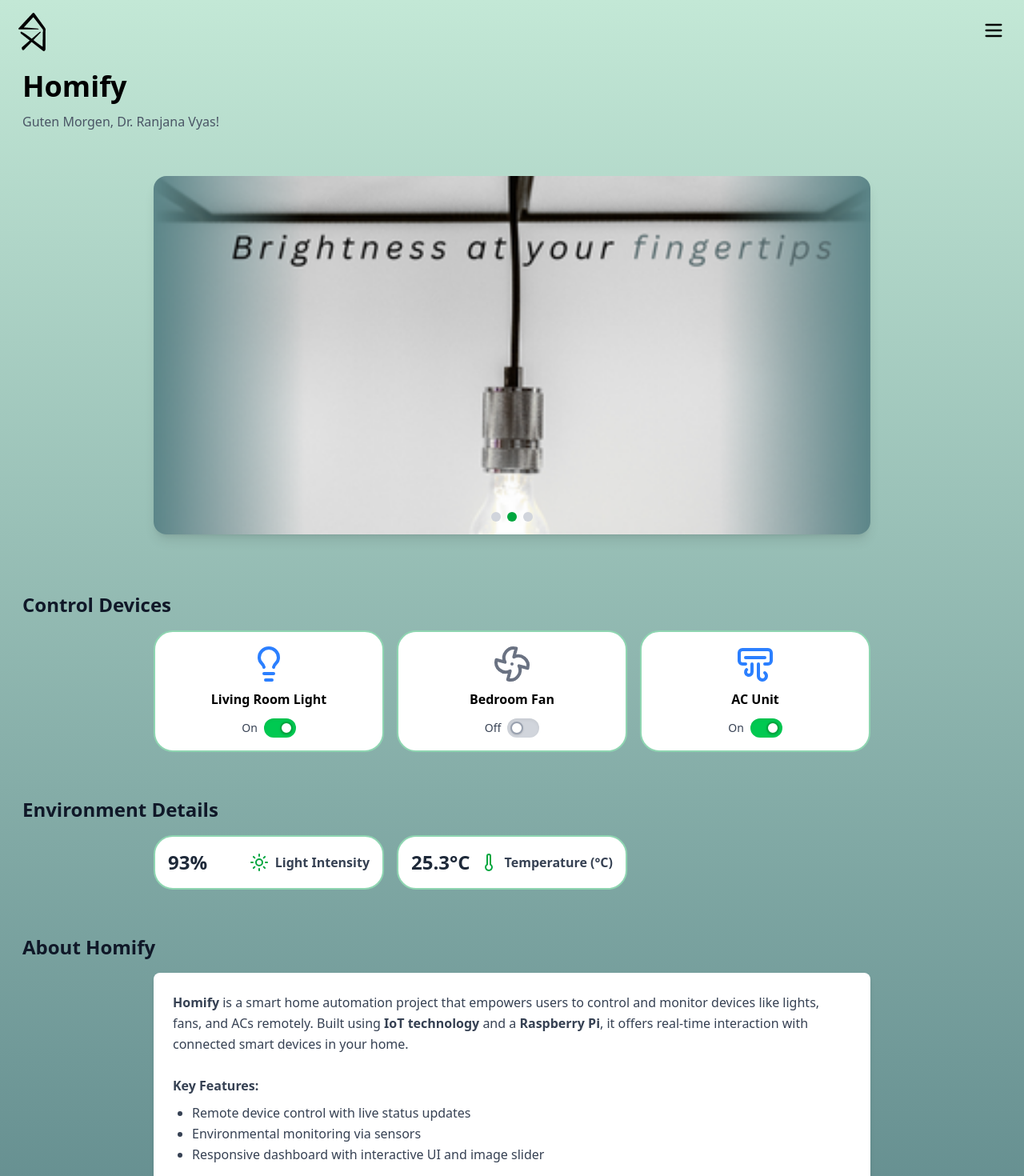
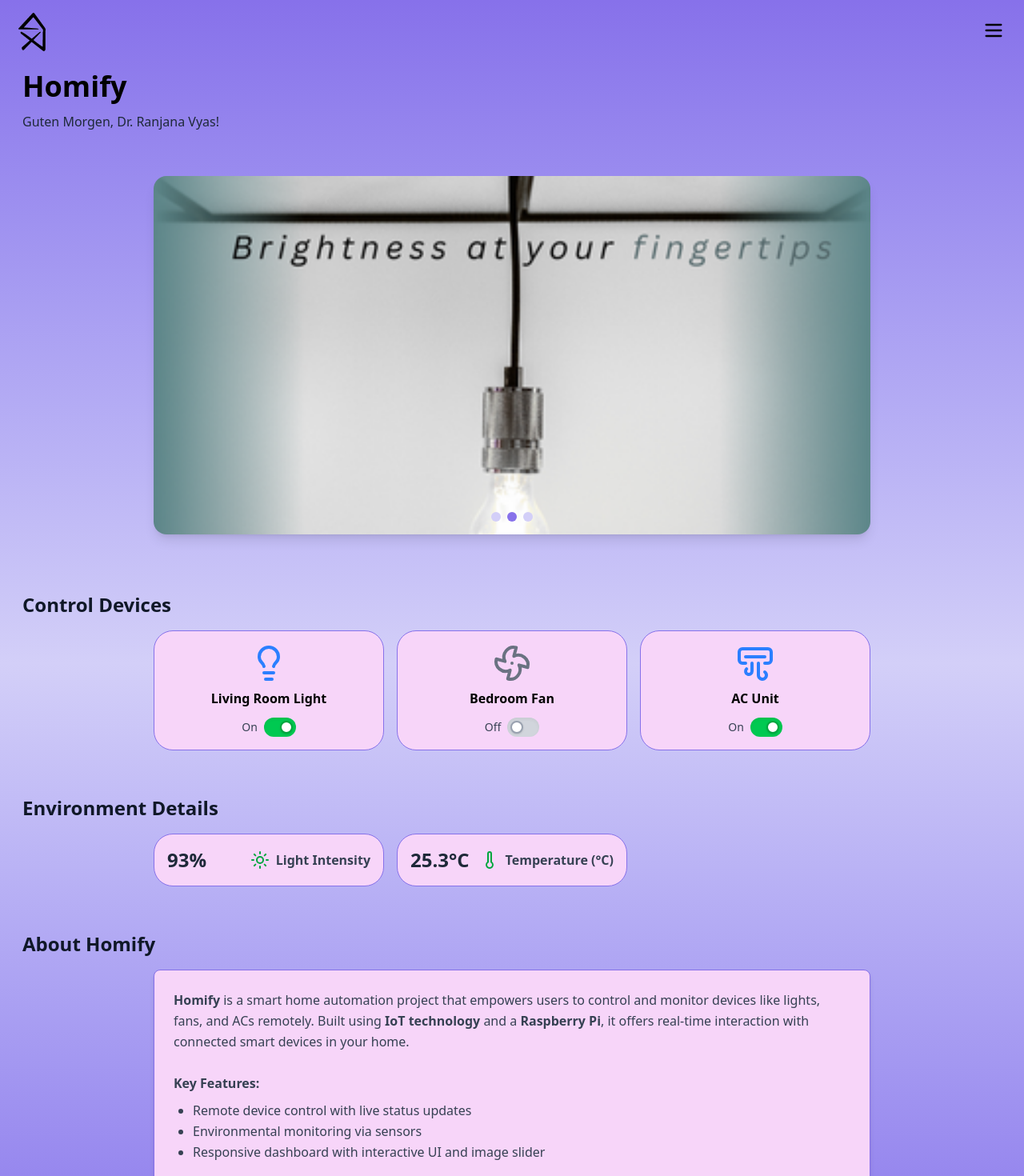
Before and after one commit to mkj-1901/homify, a React (Vite) app: page / in a window 1280 px wide. Shown: the top 1470 px of the page at 80% size. Built offline with nearby package versions, Linux system fonts and the light colour scheme.

Commit message:
Changed color

```diff
--- a/src/App.jsx
+++ b/src/App.jsx
@@ -22,7 +22,7 @@ const details = [
 
 const App = () => {
   return (
-    <div className="flex bg-gradient-to-b from-[#c3e8d6] to-[#5c8689]">
+    <div className="flex bg-gradient-to-b from-[#8771ea] via-[#d3cff8] to-[#8771ea] min-[]:h-screen relative">
       {/* Sidebar */}
       <Sidebar
         onScrollToSection={(sectionId) => {
@@ -41,7 +41,7 @@ const App = () => {
       {/* Main Content */}
       <div className="flex-1 flex flex-col items-center min-h-screen mt-16 p-6">
         <h1 className="text-4xl font-bold ml-2 w-full">Homify</h1>
-        <p className="text-gray-600 mb-6 mt-3 ml-2 w-full">
+        <p className="text-gray-800 mb-6 mt-3 ml-2 w-full">
           Guten Morgen, {userName}!
         </p>
 
@@ -72,7 +72,7 @@ const App = () => {
         <p className="text-gray-900 font-bold text-2xl mb-4 mt-8 ml-2 w-full">
           About Homify
         </p>
-        <div className="bg-white p-6 rounded-lg shadow-md w-full max-w-4xl">
+        <div className="bg-[#f7d5f9] border-1 border-[#8771ea] p-6 rounded-lg shadow-md w-full max-w-4xl">
           <p className="text-gray-700 text-base leading-relaxed">
             <strong>Homify</strong> is a smart home automation project that
             empowers users to control and monitor devices like lights, fans, and
--- a/src/components/DeviceCard.jsx
+++ b/src/components/DeviceCard.jsx
@@ -6,7 +6,7 @@ const DeviceCard = ({ device, mode = "control" }) => {
 
   if (mode === "detail") {
     return (
-      <div className="p-4 bg-[#fff] border-2 border-[#8ed5b1] rounded-3xl flex justify-between items-center w-full">
+      <div className="p-4 bg-[#f7d5f9] border-1 border-[#8771ea] rounded-3xl flex justify-between items-center w-full">
         {/* Value on the left */}
         <div className="text-left">
           <p className="text-2xl font-bold text-gray-800">{device.value !== null ? device.value : "--"}</p>
@@ -23,7 +23,7 @@ const DeviceCard = ({ device, mode = "control" }) => {
 
   // Default mode: control
   return (
-    <div className="p-4 bg-[#fff] border-2 border-[#8ed5b1] rounded-3xl flex flex-col items-center w-full">
+    <div className="p-4 bg-[#f7d5f9] border-1 border-[#8771ea] rounded-3xl flex flex-col items-center w-full">
       {IconComponent && <IconComponent className={`w-12 h-12 ${isOn ? "text-blue-500" : "text-gray-500"}`} />}
       <h3 className="mt-2 font-semibold">{device.name}</h3>
       <div className="mt-3 flex items-center">
--- a/src/components/ImageSlider.jsx
+++ b/src/components/ImageSlider.jsx
@@ -96,7 +96,7 @@ const ImageSlider = () => {
             key={index}
             onClick={() => goToSlide(index + 1)} // +1 because first is clone
             className={`w-3 h-3 rounded-full ${
-              currentIndex === index + 1 ? "bg-green-600" : "bg-gray-300"
+              currentIndex === index + 1 ? "bg-[#8771ea]" : "bg-[#d3cff8]"
             }`}
           ></button>
         ))}
--- a/src/components/Sidebar.jsx
+++ b/src/components/Sidebar.jsx
@@ -118,10 +118,10 @@ const Sidebar = () => {
 const SidebarItem = ({ icon: Icon, label, isCollapsed, onClick }) => {
   return (
     <div
-      className="flex items-center space-x-3 p-3 rounded-xl hover:bg-[#9fdcd3] transition-colors duration-200 cursor-pointer"
+      className="flex items-center space-x-3 p-3 rounded-xl hover:bg-[#d3cff8] transition-colors duration-200 cursor-pointer"
       onClick={onClick}
     >
-      <Icon size={24} className="shrink-0 text-gray-700" />
+      <Icon size={24} className="shrink-0 text-gray-800" />
       {!isCollapsed && <span className="text-lg font-normal text-gray-800">{label}</span>}
     </div>
   );
```
Also changed, not shown: public/favicon.webp, public/faviconOrg.webp (added).
